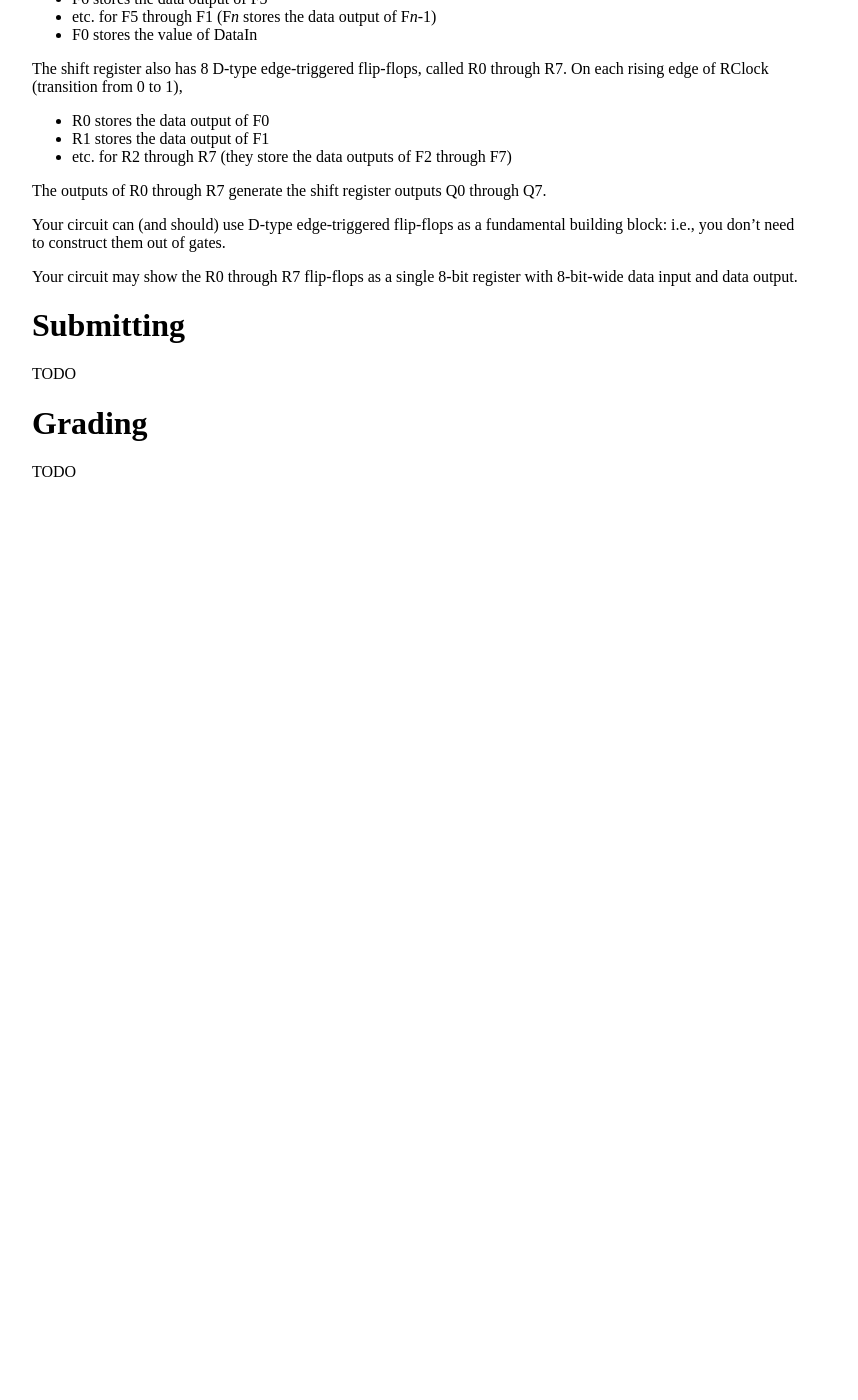
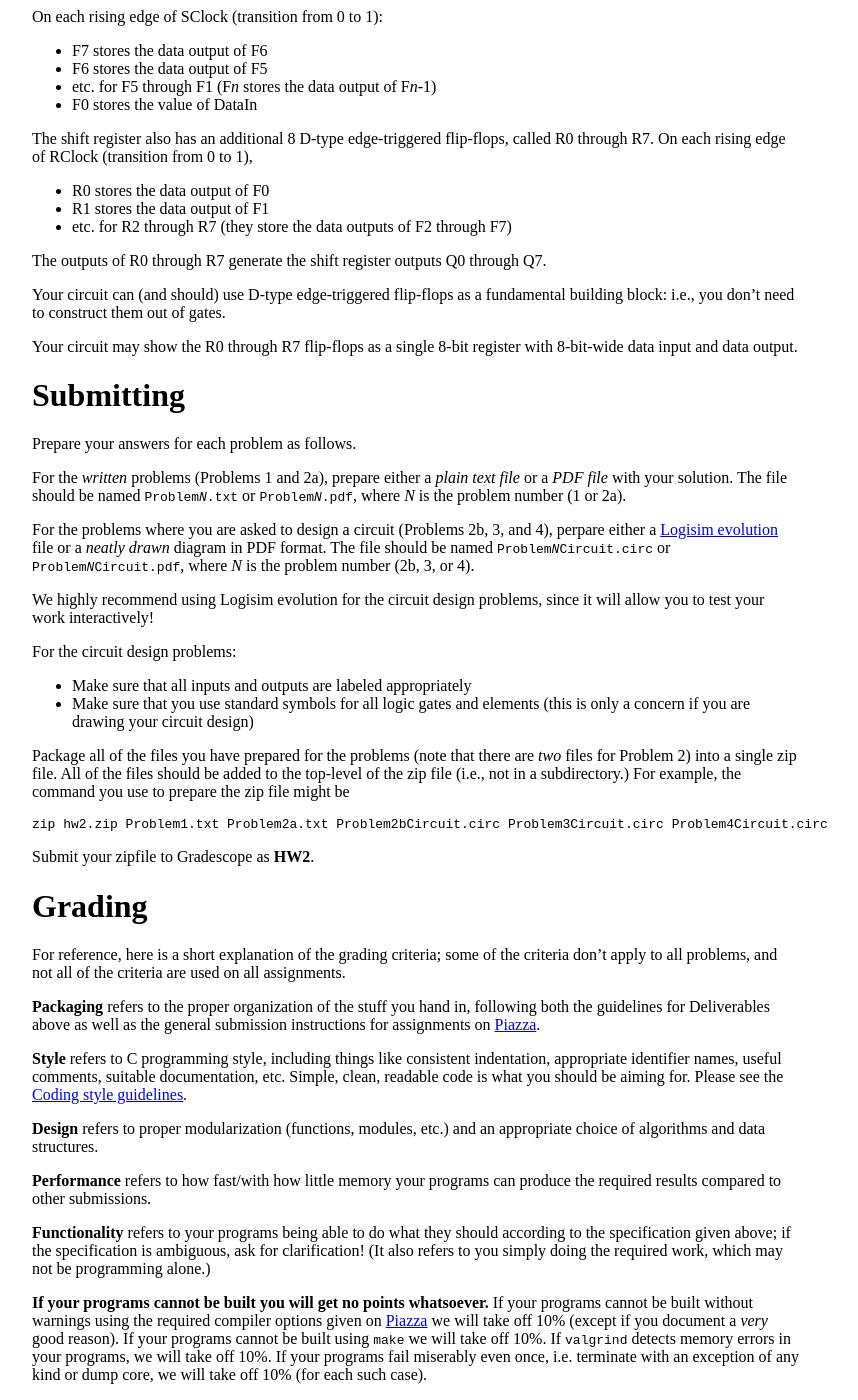
Before and after one commit to jhucsf/fall2019, a Jekyll site: the page built from hw/hw2.md, in a window 1280 px wide and 1400 px high, scrolled down 1852 px. Shown: the whole window, without its empty margins (224-1082 px from the left). Built offline with Jekyll 4.4.1, drawn with Linux system fonts in a browser that asks for light colours; before the commit the page ends 2349 px from its top, so only the background shows below that; some of the changed text lies outside the part shown.

````diff
--- a/hw/hw2.md
+++ b/hw/hw2.md
@@ -3,18 +3,20 @@ layout: assignment
 title: "Homework 2: Digital Logic"
 ---
 
--   **Out on:** TBD
--   **Due by:** TBD
+-   **Out on:** Wednesday, Sep 11th (?)
+-   **Due by:** Friday, Sep 20th by 10pm (?)
 -   **Collaboration:** None
--   **Grading:** Packaging 10%, Style 10%, Design 10%, Functionality 70%
+-   **Grading:** Functionality 80%, Design 10%, Packaging 10%
 
 *Preliminary assignment description, this could change*
 
 # Overview
 
-Yeah
+In this assignment, you will work on four problems related to digital logic design, which we covered in Lectures 1–5.
 
-# Problem 1
+Please make sure you read the [Submitting](#submitting) section carefully, since it specifies how you should prepare your answer to each problem, and how you should package your answers to be submitted to Gradescope.
+
+# Problem 1: Counting boolean functions (10%)
 
 An *n*-input boolean function takes *n* input bits and produces one output bit for each combination of input bits.  A boolean function can be specified precisely by writing a truth table, which specifies the output bit produced for each combination of input bits.
 
@@ -29,14 +31,14 @@ A | Q   A | Q   A | Q   A | Q
 
 Since these are the only truth tables we can write for a 1-input boolean function, this implies that there are only *four* (4) 1-input boolean functions.
 
-Generalize this result by determining a formula that precisely expresses the number of distinct *n*-input boolean functions.  Justify your answer briefly.
+Generalize this result by determining a formula that precisely expresses the number of distinct *n*-input boolean functions, as a function of *n*.  Justify your answer briefly.
 
 Hints:
 
 * There are 16 2-input boolean functions
-* An *n*-bit boolean function has 2<sup><i>n</i></sup> rows
+* An *n*-input boolean function has 2<sup><i>n</i></sup> rows
 
-# Problem 2
+# Problem 2: DNF (30%)
 
 Consider the following truth table describing a 3-input boolean function (A, B, and C are inputs, Q is the output):
 
@@ -73,17 +75,17 @@ The priority encoder outputs the number (1, 2, or 3) of the "highest priority" i
 
 **(a)** Write boolean formulas using the operators AND, OR, and NOT which compute the values of Q1 and Q0 as a function of the inputs I1, I2, and I3.
 
-**(b)** Design a circuit which implements the formulas you specified in part (a).
+**(b)** Design a circuit which implements the formulas you specified in part (a).  The circuit should show the three inputs (I1, I2, I3) and the two outputs (Q0, Q1).
 
 Hint: it will probably be helpful to make a truth table showing the values of Q0 and Q1 for each combination of input values.
 
-# Problem 4
+# Problem 4: Shift register (30%)
 
 Design an 8-bit *shift register* as follows.
 
 The shift register has 3 inputs called DataIn, SClock, and RClock.  It has 8 outputs called Q0, Q1, ..., through Q7.
 
-Internally, the shift register contains 8 D-type edge-triggered flip-flops (a.k.a. D-type edge-triggered latches).  Call these flip-flips F0 through F7.
+Internally, the shift register contains 8 D-type edge-triggered flip-flops (a.k.a. D-type edge-triggered latches).  Call these flip-flops F0 through F7.
 
 On each rising edge of SClock (transition from 0 to 1):
 
@@ -92,7 +94,7 @@ On each rising edge of SClock (transition from 0 to 1):
 * etc. for F5 through F1 (F*n* stores the data output of F*n*-1)
 * F0 stores the value of DataIn
 
-The shift register also has 8 D-type edge-triggered flip-flops, called R0 through R7.  On each rising edge of RClock (transition from 0 to 1),
+The shift register also has an additional 8 D-type edge-triggered flip-flops, called R0 through R7.  On each rising edge of RClock (transition from 0 to 1),
 
 * R0 stores the data output of F0
 * R1 stores the data output of F1
@@ -106,8 +108,60 @@ Your circuit may show the R0 through R7 flip-flops as a single 8-bit register wi
 
 # Submitting
 
-TODO
+Prepare your answers for each problem as follows.
+
+For the *written* problems (Problems 1 and 2a), prepare either a *plain text file* or a *PDF file* with your solution.  The file should be named <code>Problem<i>N</i>.txt</code> or <code>Problem<i>N</i>.pdf</code>, where *N* is the problem number (1 or 2a).
+
+For the problems where you are asked to design a circuit (Problems 2b, 3, and 4), perpare either a [Logisim evolution](https://github.com/reds-heig/logisim-evolution) file or a *neatly drawn* diagram in PDF format.  The file should be named <code>Problem<i>N</i>Circuit.circ</code> or <code>Problem<i>N</i>Circuit.pdf</code>, where *N* is the problem number (2b, 3, or 4).
+
+We highly recommend using Logisim evolution for the circuit design problems, since it will allow you to test your work interactively!
+
+For the circuit design problems:
+
+* Make sure that all inputs and outputs are labeled appropriately
+* Make sure that you use standard symbols for all logic gates and elements (this is only a concern if you are drawing your circuit design)
+
+Package all of the files you have prepared for the problems (note that there are *two* files for Problem 2) into a single zip file.  All of the files should be added to the top-level of the zip file (i.e., not in a subdirectory.)  For example, the command you use to prepare the zip file might be
+
+```
+zip hw2.zip Problem1.txt Problem2a.txt Problem2bCircuit.circ Problem3Circuit.circ Problem4Circuit.circ
+```
+
+Submit your zipfile to Gradescope as **HW2**.
 
 # Grading
 
-TODO
+For reference, here is a short explanation of the grading criteria; some
+of the criteria don’t apply to all problems, and not all of the criteria
+are used on all assignments.
+
+**Packaging** refers to the proper organization of the stuff you hand
+in, following both the guidelines for Deliverables above as well as the
+general submission instructions for assignments on
+[Piazza](http://piazza.com/jhu/fall2019/601229).
+
+**Style** refers to C programming style, including things like
+consistent indentation, appropriate identifier names, useful comments,
+suitable documentation, etc. Simple, clean, readable code is what you
+should be aiming for. Please see the [Coding style guidelines](../notes/style.html).
+
+**Design** refers to proper modularization (functions, modules, etc.)
+and an appropriate choice of algorithms and data structures.
+
+**Performance** refers to how fast/with how little memory your programs
+can produce the required results compared to other submissions.
+
+**Functionality** refers to your programs being able to do what they
+should according to the specification given above; if the specification
+is ambiguous, ask for clarification! (It also refers to you simply doing
+the required work, which may not be programming alone.)
+
+**If your programs cannot be built you will get no points whatsoever.** If
+your programs cannot be built without warnings using the required
+compiler options given on
+[Piazza](http://piazza.com/jhu/fall2019/601229) we will take off 10%
+(except if you document a *very* good reason). If your programs cannot
+be built using `make` we will take off 10%. If `valgrind` detects memory
+errors in your programs, we will take off 10%. If your programs fail
+miserably even once, i.e. terminate with an exception of any kind or
+dump core, we will take off 10% (for each such case).
````
Also changed, not shown: other parts of hw/hw2.md (+1 -1 lines).
